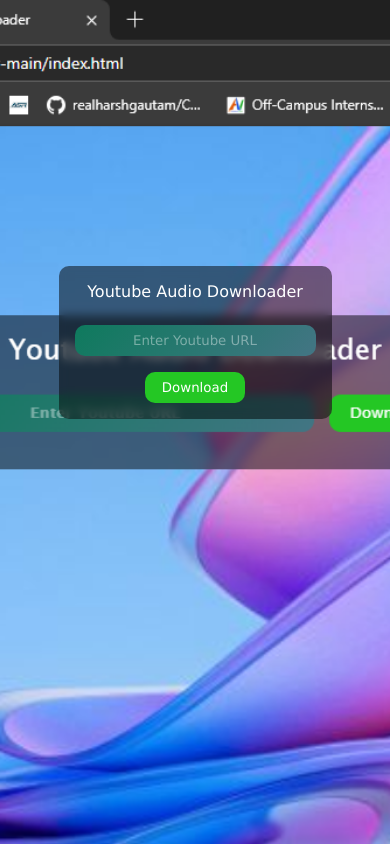
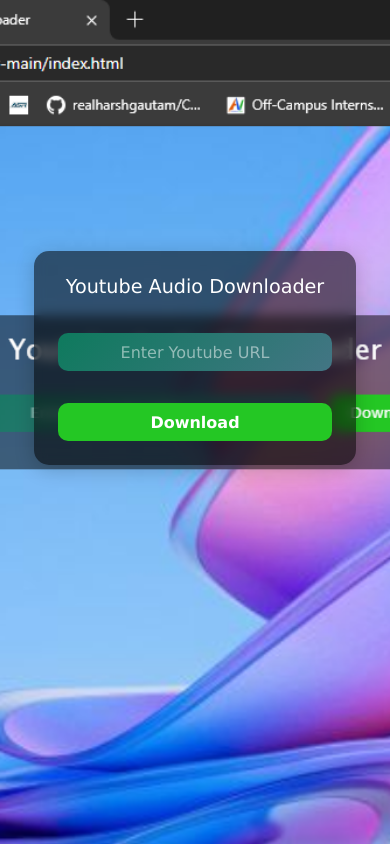
Before and after one commit to ankitdube74/ytmp3, a plain HTML site: page index.html in a window 390 px wide. Drawn offline with Linux system fonts and the light colour scheme.

Commit message:
Update style.css

```diff
--- a/style.css
+++ b/style.css
@@ -14,99 +14,148 @@ body {
     background-repeat: no-repeat;
     background-size: cover;
     background-position: center;
+    padding: 1rem;
+    transition: background-color 0.3s ease, color 0.3s ease;
+}
+
+body.dark-mode {
+    background-color: #121212;
+    color: white;
 }
 
 .main-container {
     width: 40%;
-    padding: 1rem;
-    border-radius: 10px;
-    background-color: rgba(0, 0, 0, 0.5);
-    backdrop-filter: blur(5px);
-    margin-bottom: 10rem;
+    padding: 1.5rem;
+    border-radius: 15px;
+    background-color: rgba(0, 0, 0, 0.55);
+    backdrop-filter: blur(6px);
+    margin-bottom: 8rem;
+    box-shadow: 0 4px 20px rgba(0, 0, 0, 0.2);
+    text-align: center;
 }
 
 .main-heading {
-    color: white;
-    font-size: 1.5rem;
-    text-align: center;
+    color: #fff;
+    font-size: 1.8rem;
+    margin-bottom: 1rem;
 }
 
 #user-url {
     width: 70%;
     background: linear-gradient(135deg, #0e7a5d, #437584);
-    color: white;
+    color: #fff;
     font-weight: bold;
     border-radius: 10px;
     border: none;
-    padding: .5rem 1rem;
-    margin-top: 1.5rem;
+    padding: 0.6rem 1rem;
+    margin-top: 1.2rem;
     margin-bottom: 1rem;
+    font-size: 1rem;
+    text-align: center;
 }
 
 #user-url:focus {
     outline: none;
-    border: none;
-    box-shadow: 1px 1px 1px #292317;
+    box-shadow: 2px 2px 5px rgba(255, 255, 255, 0.3);
 }
 
 #user-url::placeholder {
-    text-align: center;
     color: white;
-    opacity: 0.4;
+    opacity: 0.5;
     font-weight: 500;
 }
 
 #download-button {
-    display: inline;
     background-color: rgb(36, 199, 36);
-    width: 100px;
+    width: 120px;
     color: white;
     border-radius: 10px;
-    padding: .5rem;
-    margin-left: .5rem;
+    padding: 0.6rem;
+    margin-left: 0.5rem;
     outline: none;
     border: none;
-    transition: all .5s ease;
+    font-weight: bold;
+    font-size: 1rem;
+    transition: all 0.3s ease;
 }
 
 #download-button:hover {
-    transform: scale(1.1);
+    transform: scale(1.05);
     cursor: pointer;
-    background-color: blue;
+    background-color: #0f52ba;
+}
+
+#loader {
+    display: none;
+    margin-top: 10px;
+    color: white;
+    font-size: 1.2rem;
+}
+
+#toast {
+    display: none;
+    position: fixed;
+    bottom: 20px;
+    left: 50%;
+    transform: translateX(-50%);
+    background-color: #4CAF50;
+    color: white;
+    padding: 10px;
+    border-radius: 5px;
+    font-size: 1rem;
+    box-shadow: 0 4px 6px rgba(0, 0, 0, 0.3);
+}
+
+#dark-mode-toggle {
+    position: absolute;
+    top: 20px;
+    right: 20px;
+    background-color: #333;
+    color: white;
+    border: none;
+    padding: 10px;
+    border-radius: 5px;
+    cursor: pointer;
 }
 
 @media only screen and (max-width: 1030px) {
-    .main-container{
+    .main-container {
         display: flex;
         flex-direction: column;
-        justify-content: center;
+        align-items: center;
+        width: 60%;
     }
+
     #download-button {
         margin-top: 1rem;
-        margin: auto;
+        margin-left: 0;
     }
 
     #user-url {
         width: 100%;
     }
-
 }
 
 @media only screen and (max-width: 800px) {
-    .main-heading{
-        font-size: 1.2rem;
+    .main-heading {
+        font-size: 1.4rem;
     }
+
     .main-container {
-        width: 50%;
+        width: 75%;
     }
 }
 
 @media only screen and (max-width: 500px) {
     .main-container {
-        width: 70%;
+        width: 90%;
     }
 
     .main-heading {
-        font-size: 1rem;
+        font-size: 1.2rem;
+    }
+
+    #download-button {
+        width: 100%;
     }
 }
```
